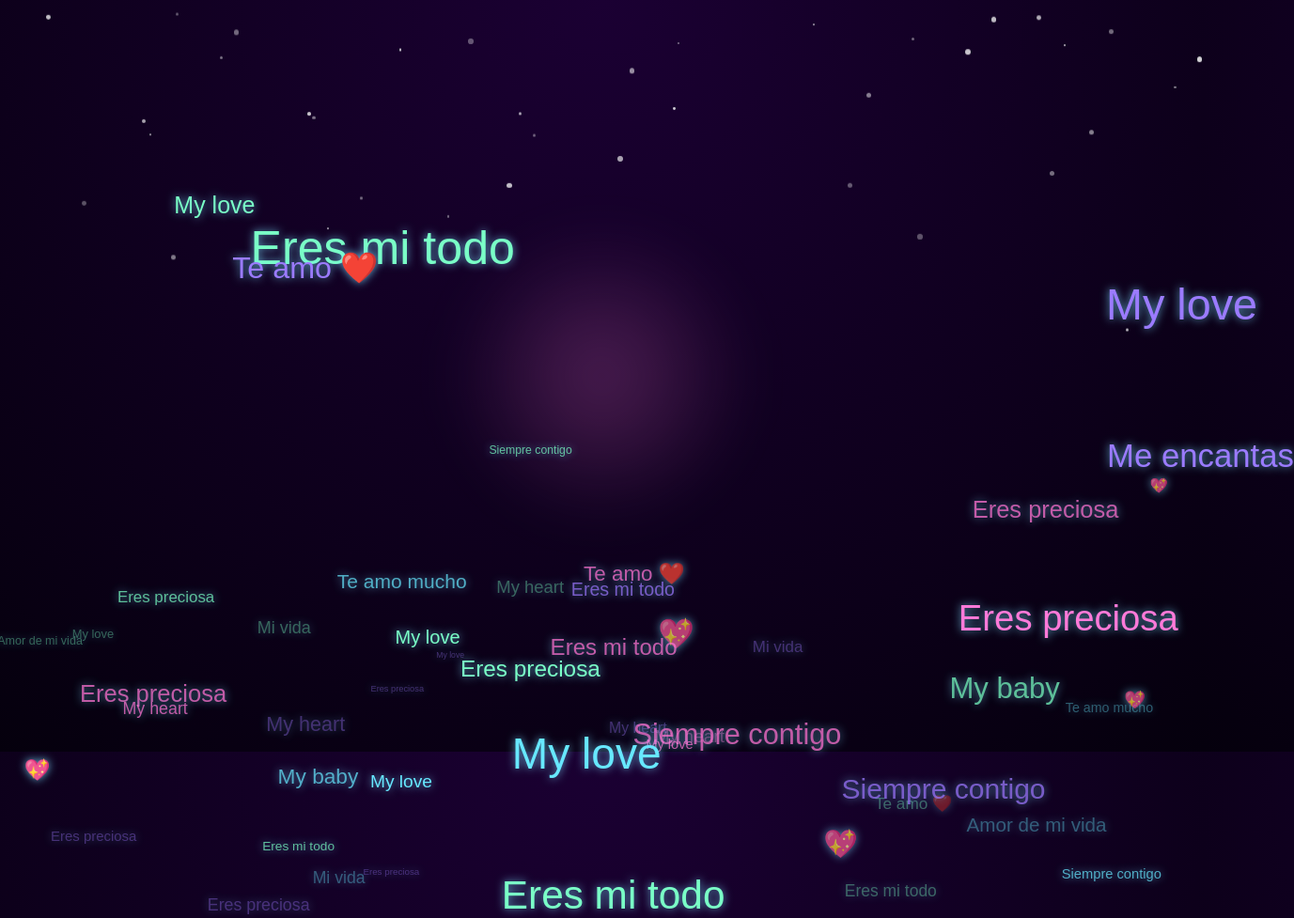
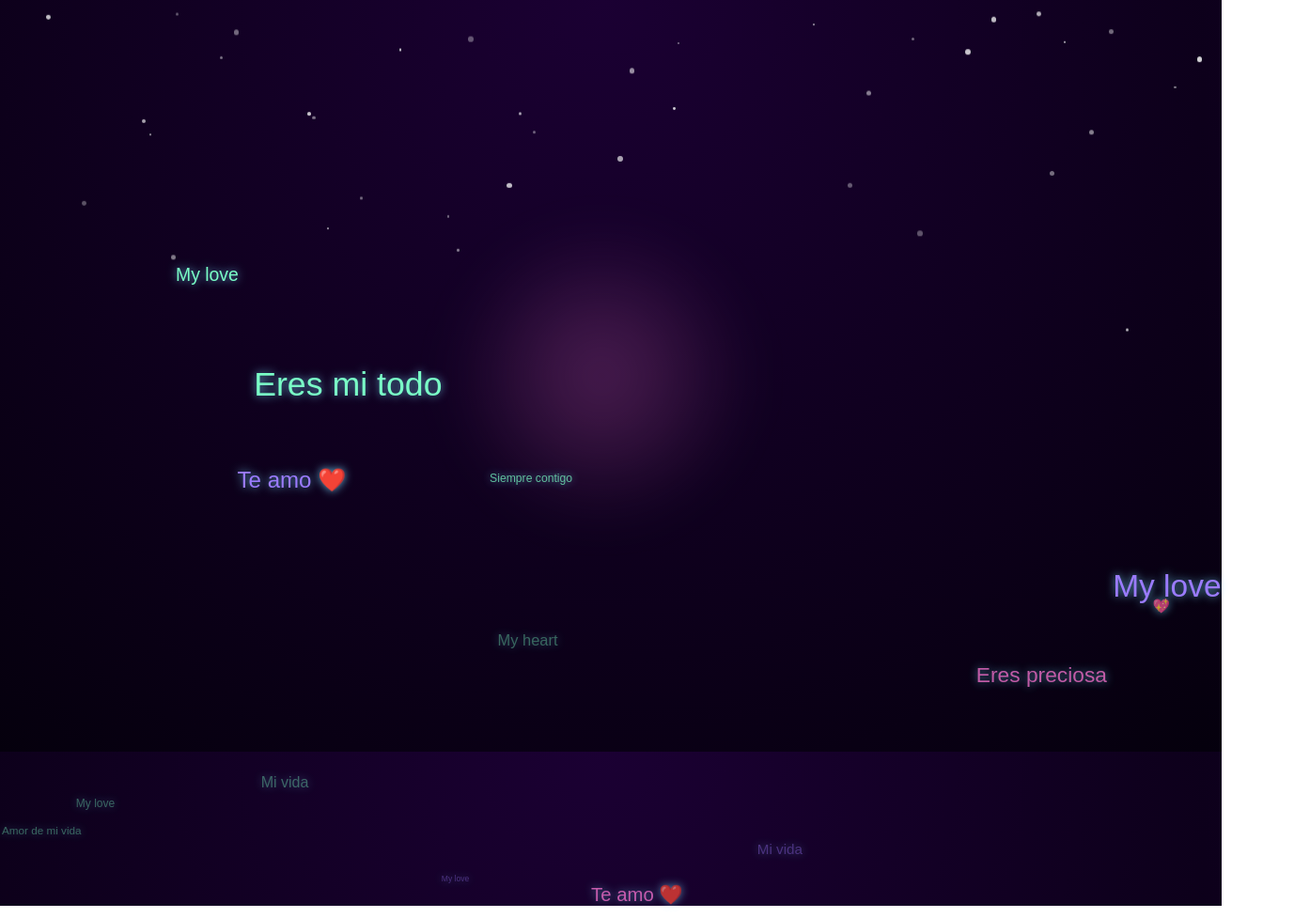
Before and after one commit to fininhajrulinanton-ship-it/love-universe2, a plain HTML site: page index.html in a window 1280 px wide. Shown: the whole page at 94% size, 1377 px wide, since content can reach past the window. Drawn offline with Linux system fonts and the light colour scheme.

Commit message:
index.html

```diff
--- a/index.html
+++ b/index.html
@@ -99,19 +99,23 @@ const textlove = [
 ];
 const colors = ["#67e8ff","#ff7ad9","#9b7bff","#7affc7"];
 
-/* плавающий текст */
+/* плотность плавающего текста */
+const maxItems = 40; // макс. слов на экране
+
 function createItem(x = Math.random()*window.innerWidth) {
+    if (document.querySelectorAll(".item").length >= maxItems) return;
+
     const el = document.createElement("div");
     el.className = "item";
 
     const layer = Math.random();
     const duration = layer < 0.33 ? 30 : layer < 0.66 ? 22 : 14;
-    const sizeBoost = layer < 0.33 ? 0.7 : layer < 0.66 ? 1 : 1.6;
+    const sizeBoost = layer < 0.33 ? 0.7 : layer < 0.66 ? 1 : 1.3;
 
     const span = document.createElement("span");
     span.className = "text";
     span.textContent = textlove[Math.floor(Math.random()*textlove.length)];
-    span.style.fontSize = (12 + Math.random()*20) * sizeBoost + "px";
+    span.style.fontSize = (12 + Math.random()*16) * sizeBoost + "px";
     span.style.color = colors[Math.floor(Math.random()*colors.length)];
 
     el.appendChild(span);
@@ -153,15 +157,15 @@ function touchEffect(x, y) {
     }
 }
 
-/* плотность */
-setInterval(() => createItem(), 100);
+/* плотность: новые элементы реже */
+setInterval(() => createItem(), 350);
 setInterval(createSnow, 100);
 
-/* 🎵 музыка с плавным запуском на 10% громкости */
+/* 🎵 музыка с плавным запуском на 5% громкости */
 const music = document.getElementById("music");
 let musicStarted = false;
 
-function fadeInMusic(targetVolume = 0.1, step = 0.005, interval = 50) {
+function fadeInMusic(targetVolume = 0.05, step = 0.0025, interval = 50) {
     music.volume = 0;
     music.play();
     const fade = setInterval(() => {
```
